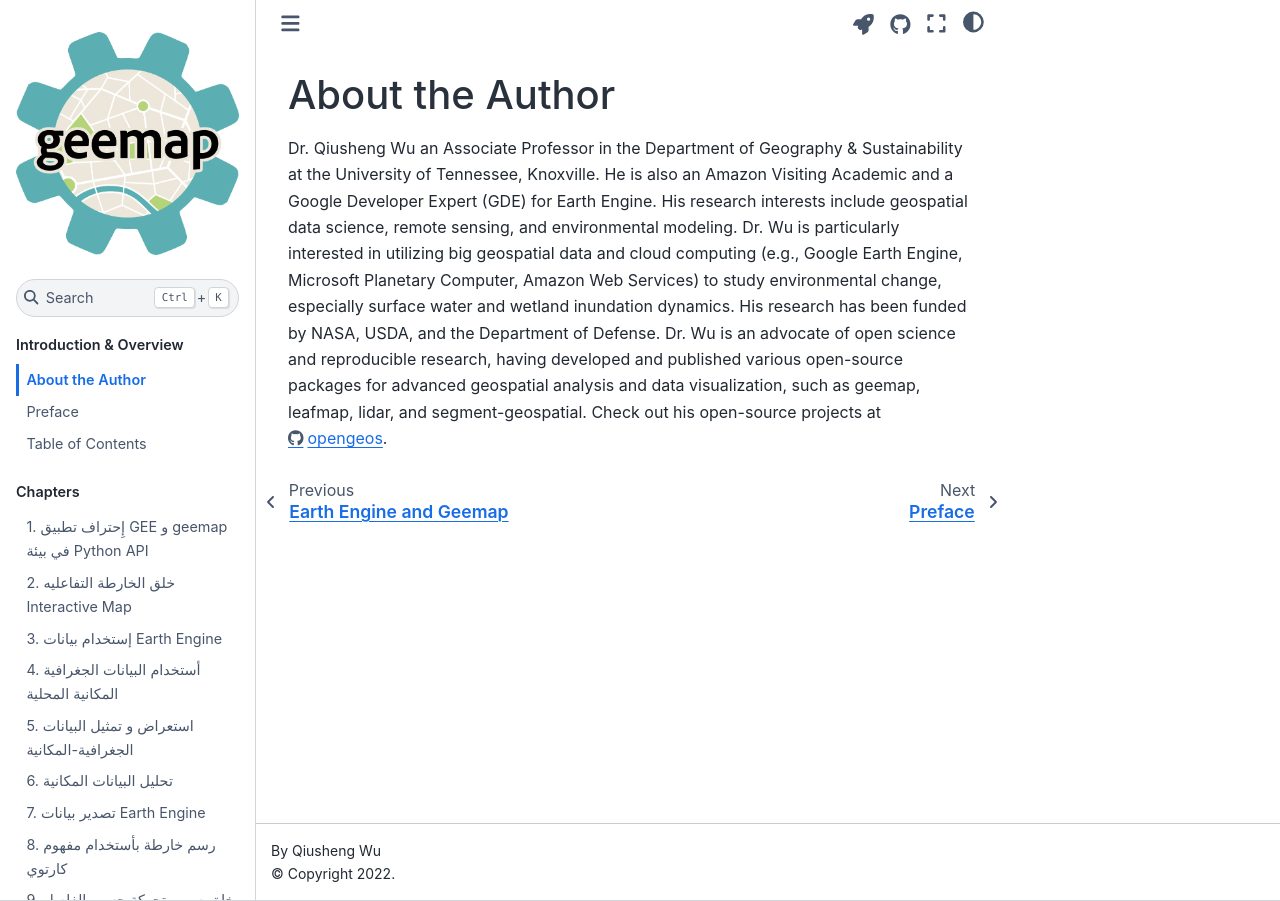
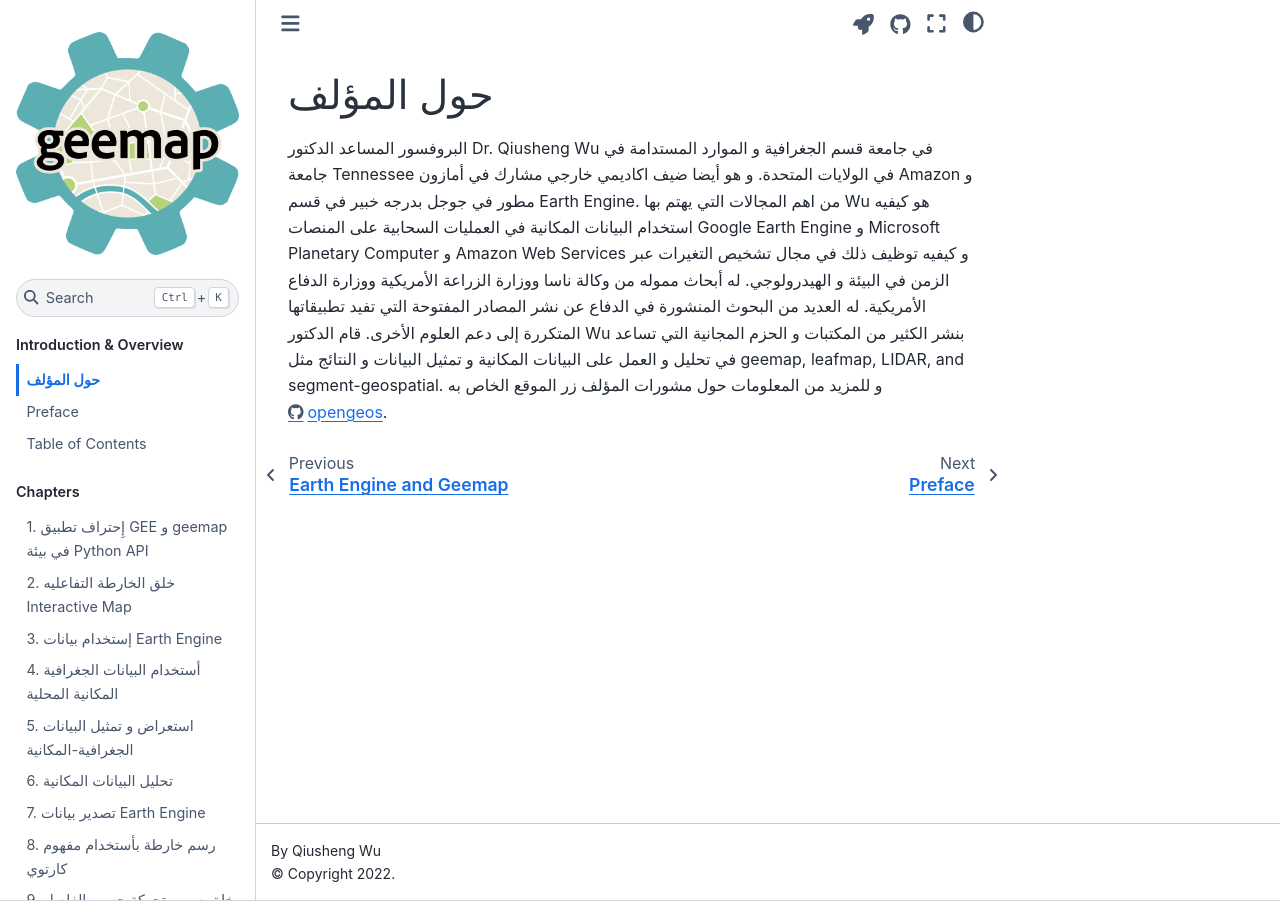
Before and after one commit to giswqs/geebook-arabic, a Jupyter Book: the page built from chapters/author.md, in a window 1280 px wide. Built offline with Jupyter Book 1.0.4 settings and Sphinx 7.4.7 and the Sphinx Book theme 1.1.4, drawn with Linux system fonts in a browser that asks for light colours.

Commit message:
Update author.md

```diff
--- a/chapters/author.md
+++ b/chapters/author.md
@@ -11,6 +11,5 @@ kernelspec:
   name: python3
 ---
 
-# About the Author
-
-Dr. Qiusheng Wu an Associate Professor in the Department of Geography & Sustainability at the University of Tennessee, Knoxville. He is also an Amazon Visiting Academic and a Google Developer Expert (GDE) for Earth Engine. His research interests include geospatial data science, remote sensing, and environmental modeling. Dr. Wu is particularly interested in utilizing big geospatial data and cloud computing (e.g., Google Earth Engine, Microsoft Planetary Computer, Amazon Web Services) to study environmental change, especially surface water and wetland inundation dynamics. His research has been funded by NASA, USDA, and the Department of Defense. Dr. Wu is an advocate of open science and reproducible research, having developed and published various open-source packages for advanced geospatial analysis and data visualization, such as geemap, leafmap, lidar, and segment-geospatial. Check out his open-source projects at <https://github.com/opengeos>.
+# حول المؤلف
+البروفسور المساعد الدكتور Dr. Qiusheng Wu  في جامعة قسم الجغرافية و الموارد المستدامة في جامعة Tennessee في الولايات المتحدة.  و هو أيضا ضيف اكاديمي خارجي مشارك في أمازون Amazon و مطور في جوجل بدرجه خبير في قسم Earth Engine. من اهم المجالات التي يهتم بها Wu هو كيفيه استخدام البيانات المكانية  في العمليات السحابية على المنصات Google Earth Engine و Microsoft Planetary Computer و Amazon Web Services و كيفيه توظيف ذلك في مجال تشخيص التغيرات عبر الزمن  في البيئة و الهيدرولوجي. له أبحاث مموله من وكالة ناسا ووزارة الزراعة الأمريكية ووزارة الدفاع الأمريكية. له العديد من البحوث المنشورة في الدفاع عن نشر المصادر المفتوحة التي تفيد تطبيقاتها المتكررة إلى دعم العلوم الأخرى. قام الدكتور Wu بنشر الكثير من المكتبات و الحزم المجانية التي تساعد في تحليل و العمل على البيانات المكانية و تمثيل البيانات و النتائج مثل geemap, leafmap, LIDAR, and segment-geospatial. و للمزيد من المعلومات حول مشورات المؤلف زر الموقع الخاص به <https://github.com/opengeos>.
```
